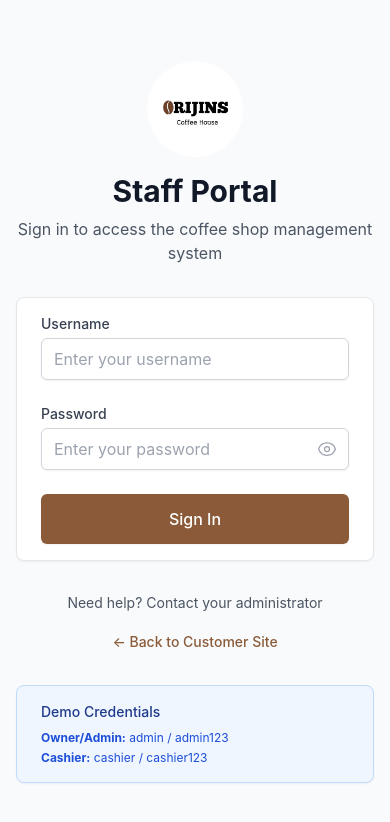
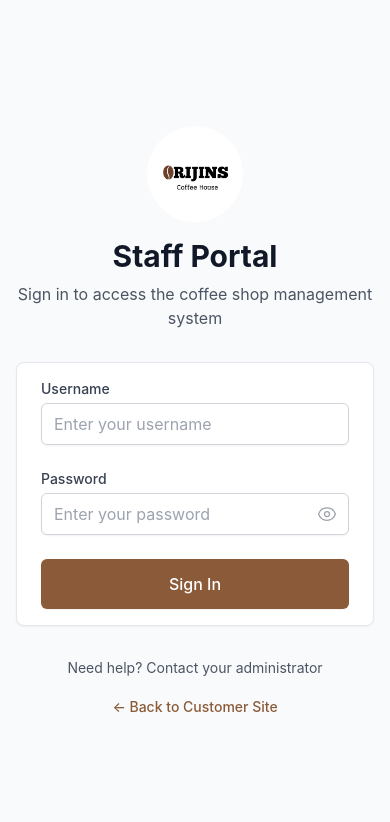
Before and after one commit to Kirishima2410/orijins-pos, a React (Create React App) app in the folder frontend/: page /staff/login in a window 390 px wide. Shown: the top 822 px of the page. Built offline with nearby package versions, Linux system fonts and the light colour scheme; no server answers.

Commit message:
feat: Implement staff login page and a responsive staff portal layout with navigation and authentication features.

```diff
--- a/frontend/src/components/layout/StaffLayout.tsx
+++ b/frontend/src/components/layout/StaffLayout.tsx
@@ -25,8 +25,10 @@ const StaffLayout: React.FC<StaffLayoutProps> = ({ children }) => {
   const [sidebarOpen, setSidebarOpen] = useState(false);
 
   const handleLogout = async () => {
-    await logout();
-    navigate('/staff/login');
+    if (window.confirm('Are you sure you want to log out?')) {
+      await logout();
+      navigate('/staff/login');
+    }
   };
 
   const navigation = [
--- a/frontend/src/pages/staff/Login.tsx
+++ b/frontend/src/pages/staff/Login.tsx
@@ -169,16 +169,6 @@ const StaffLogin: React.FC = () => {
           </div>
         </div>
 
-        {/* Demo Credentials */}
-        <div className="card bg-blue-50 border-blue-200">
-          <div className="card-body">
-            <h3 className="text-sm font-medium text-blue-900 mb-2">Demo Credentials</h3>
-            <div className="text-xs text-blue-700 space-y-1">
-              <p><strong>Owner/Admin:</strong> admin / admin123</p>
-              <p><strong>Cashier:</strong> cashier / cashier123</p>
-            </div>
-          </div>
-        </div>
       </div>
     </div>
   );
```
